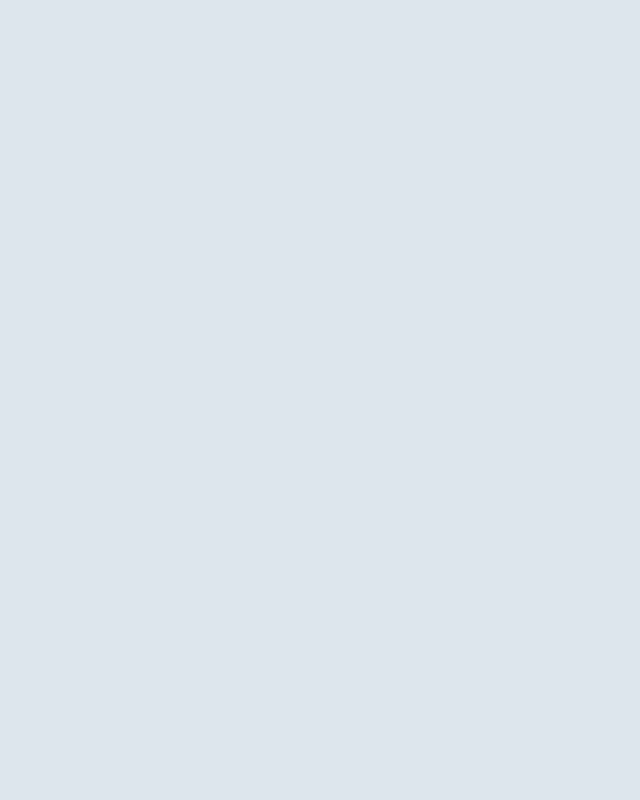
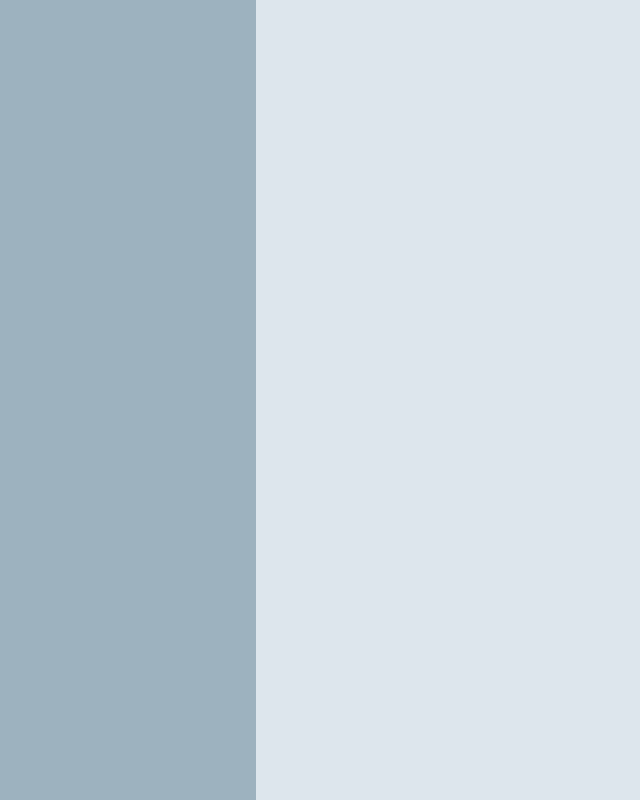
Before and after one commit to sweeppy/Chess_.NET, a React (Vite) app in the folder frontend/: page /home in a window 1280 px wide. Before the commit this address had no page. Shown: the whole page, without its empty margins (0-640 px from the left). Built offline with nearby package versions, Linux system fonts and the light colour scheme.

Commit message:
Updating main page visual representation
-created home page

```diff
--- a/frontend/src/App.tsx
+++ b/frontend/src/App.tsx
@@ -1,13 +1,16 @@
 import { BrowserRouter as Router, Route, Routes } from "react-router-dom";
-import WholeHome from "./Components/Home/WholeHome";
+
 import Login from "./Components/Account/Login";
+import MainPage from "./Components/Main/WholeHome";
+import Home from "./Components/Game/Home";
 
 function App() {
   return (
     <Router>
       <Routes>
-        <Route path="" element={<WholeHome />}></Route>
-        <Route path="/Login" element={<Login />}></Route>
+        <Route path="" element={<MainPage />}></Route>
+        <Route path="/login" element={<Login />}></Route>
+        <Route path="/home" element={<Home />}></Route>
       </Routes>
     </Router>
   );
--- a/frontend/src/Components/Account/Login.tsx
+++ b/frontend/src/Components/Account/Login.tsx
@@ -1,6 +1,13 @@
+import { useState } from "react";
 import { AlternativeLogin } from "./AlternativeLogin";
 
 const Login = () => {
+  // When user is not registered - verificatiion section
+  const [isVerificationSectionVisible, setIsVerificationSectionVisible] =
+    useState(false);
+  // When user is registered - password section
+  const [isPasswordSectionVisible, setIsPasswordSectionVisible] =
+    useState(false);
   return (
     <div className="container column-container">
       <h2 className="fs-xl fw-bold padding-block-900">Log in</h2>
@@ -18,6 +25,8 @@ const Login = () => {
         </div>
       </div>
       <button className="button max-width">Continue</button>
+      {isVerificationSectionVisible && (
+        <>
           <div className="max-width padding-block-600">
             <p className="fs-xxs padding-block-400">
               Please confirm your email to continue. Check your inbox for a
@@ -35,6 +44,10 @@ const Login = () => {
             </div>
           </div>
           <button className="button max-width">Verify code</button>
+        </>
+      )}
+      {isPasswordSectionVisible && (
+        <>
           <div className="max-width padding-block-600">
             <label htmlFor="" className="label">
               Password
@@ -48,6 +61,8 @@ const Login = () => {
             </div>
           </div>
           <button className="button max-width">Continue with passowrd</button>
+        </>
+      )}
     </div>
   );
 };
--- /dev/null
+++ b/frontend/src/Components/Game/Home.tsx
@@ -0,0 +1,9 @@
+const Home = () => {
+  return (
+    <>
+      <nav className="primary-nav"></nav>
+    </>
+  );
+};
+
+export default Home;
--- a/frontend/src/Components/Home/Sidebar.tsx
+++ b/frontend/src/Components/Main/Sidebar.tsx
@@ -14,10 +14,10 @@ const Sidebar = ({
       className="sidebar inline-padding padding-block flex-center"
     >
       <h2 className="inline-padding padding-block-600">
-        Get better with pixel chess online!
+        To start playing you need to log in
       </h2>
       <button className="primary-button max-width" onClick={handleLoginClick}>
-        Sign in
+        Login
       </button>
       <div data-column className="flex-center padding-block-600">
         <h2>Socials</h2>
--- a/frontend/src/Components/Home/WholeHome.tsx
+++ b/frontend/src/Components/Main/WholeHome.tsx
@@ -2,7 +2,7 @@ import { useNavigate } from "react-router-dom";
 import Sidebar from "./Sidebar";
 import Welcome from "./Welcome";
 
-const WholeHome = () => {
+const MainPage = () => {
   // Use navigate
   const navigate = useNavigate();
 
@@ -17,7 +17,7 @@ const WholeHome = () => {
   };
   // Telegram
   const handelTelegramIconClick = () => {
-    window.open("/https://t.me/sweeppy");
+    window.open("https://t.me/sweeppy");
   };
   return (
     <div className="even-columns no-scroll">
@@ -31,4 +31,4 @@ const WholeHome = () => {
   );
 };
 
-export default WholeHome;
+export default MainPage;
--- a/frontend/src/index.css
+++ b/frontend/src/index.css
@@ -405,3 +405,12 @@ button[data-icon] img {
   cursor: pointer;
   scale: 1.03;
 }
+
+@media (min-width: 50em) {
+  .primary-nav {
+    position: fixed;
+    height: 100vh;
+    width: 20%;
+    background-color: var(--clr-accent-100);
+  }
+}
```
Also changed, not shown: frontend/src/Components/Game/Play.tsx (added, +7 -0 lines), frontend/src/Components/Main/Welcome.tsx (renamed from frontend/src/Components/Home/Welcome.tsx). Lines whose indentation alone changed are shown as unchanged.
